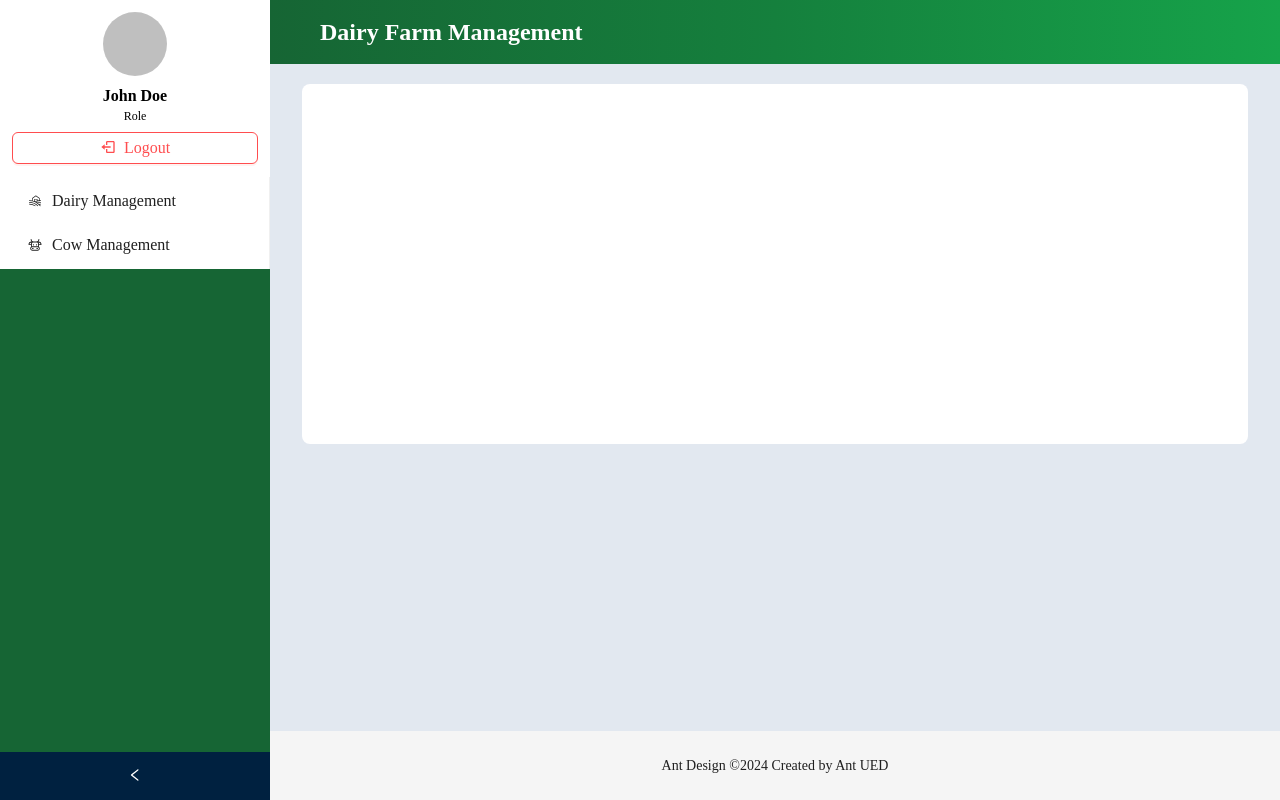
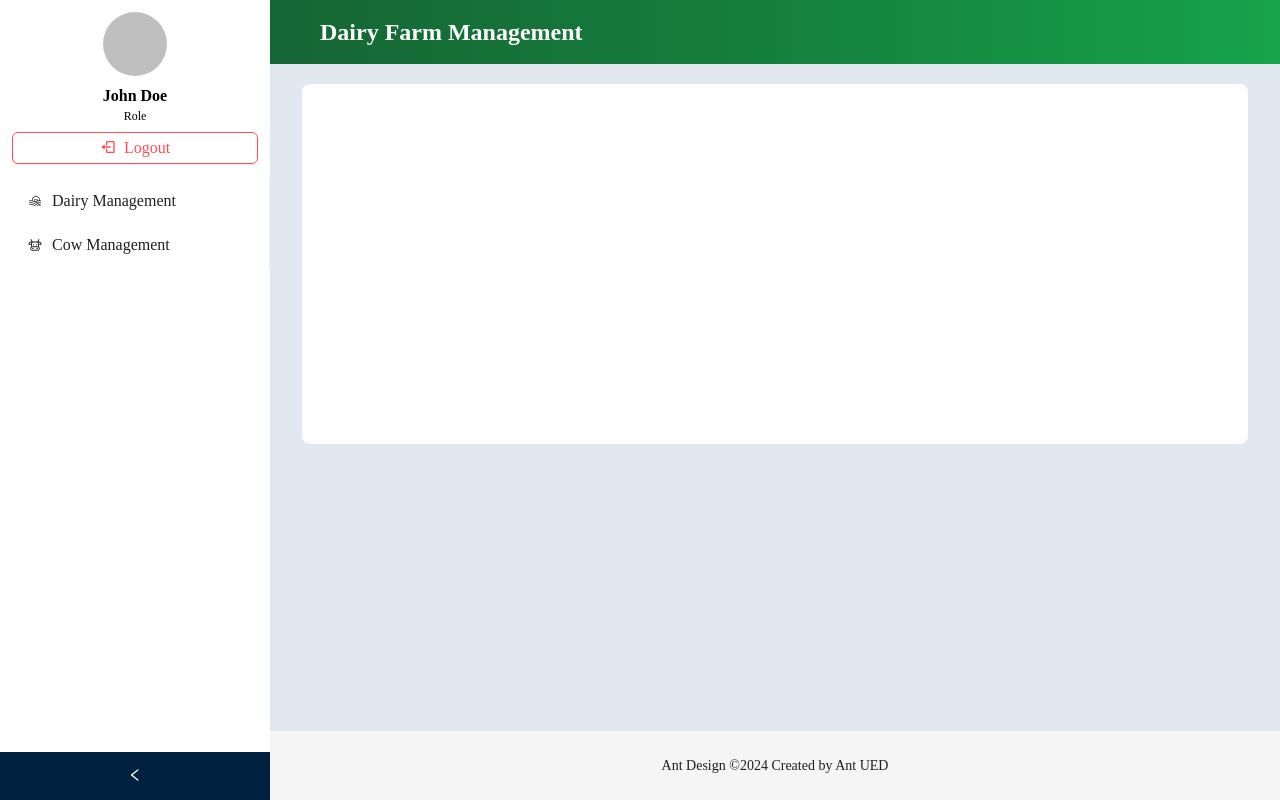
Before and after one commit to Dairy-Farm-Spring-2025/frontend, a React (Vite) app: page / in a window 1280 px wide. Built offline with nearby package versions, Linux system fonts and the light colour scheme; a web font is replaced by a local one.

Commit message:
change color of menu

```diff
--- a/src/core/layout/AppDashboard.tsx
+++ b/src/core/layout/AppDashboard.tsx
@@ -52,7 +52,7 @@ const AppDashboard: React.FC = () => {
         onCollapse={(value) => setCollapsed(value)}
         width={270}
         style={siderStyle}
-        className="bg-green-800"
+        className="bg-white"
       >
         <div className="demo-logo-vertical" />
         <div className="bg-white p-3 flex flex-col gap-2 items-center">
```
